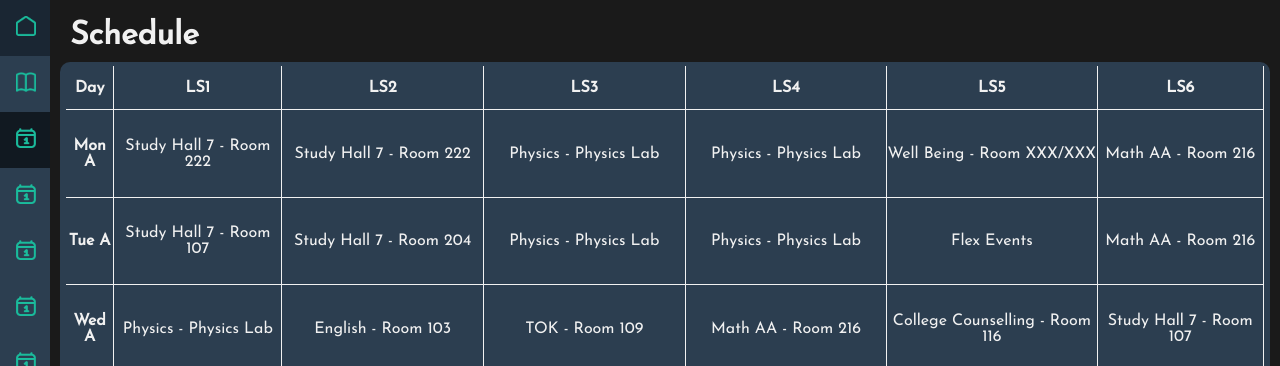
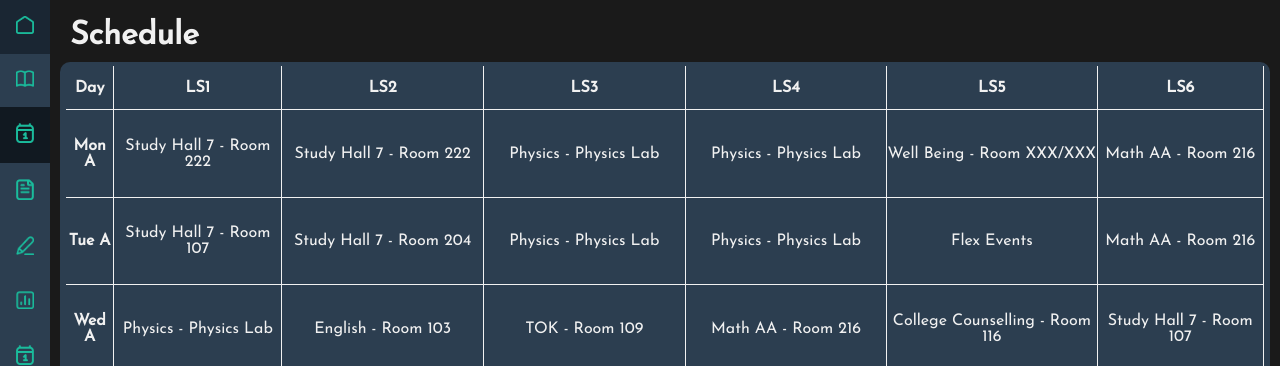
Before and after one commit to BioSide13/school-manager, a plain HTML site: page schedule_page/schedule.html in a window 1280 px wide. Shown: the top 366 px of the page. Drawn offline with Linux system fonts and the light colour scheme.

Commit message:
Update sidebar icons

```diff
--- a/schedule_page/schedule.css
+++ b/schedule_page/schedule.css
@@ -19,8 +19,8 @@ h1 {
 }
 
 img {
-    height: 20px;
-    width: 20px;
+    height: 100%;
+    width: 100%;
 }
 
 .content {
--- a/schedule_page/schedule.html
+++ b/schedule_page/schedule.html
@@ -10,9 +10,9 @@
         <a href="../index.html"><img src="../icons/home.png"></a>
         <a href="../task_page/task.html"><img src="../icons/tasks.png"></a>
         <a class="active" href="../schedule_page/schedule.html"><img src="../icons/schedule.png"></a>
-        <a href="../exams_page/exams.html"><img src="../icons/schedule.png"></a>
-        <a href="../progress_page/progress.html"><img src="../icons/schedule.png"></a>
-        <a href="../analytics_page/analytics.html"><img src="../icons/schedule.png"></a>
+        <a href="../exams_page/exams.html"><img src="../icons/exams.png"></a>
+        <a href="../progress_page/progress.html"><img src="../icons/progress.png"></a>
+        <a href="../analytics_page/analytics.html"><img src="../icons/analytics.png"></a>
         <a href="../settings_page/settings.html"><img src="../icons/schedule.png"></a>
     </div>
     <h1>Schedule</h1>
--- a/task_page/task.css
+++ b/task_page/task.css
@@ -15,8 +15,8 @@ body {
 
 /* Sidebar styles */
 img {
-    height: 20px;
-    width: 20px;
+    height: 100%;
+    width: 100%;
 }
 
 .sidebar {
```
Also changed, not shown: task_page/task.html (+3 -3 lines).
